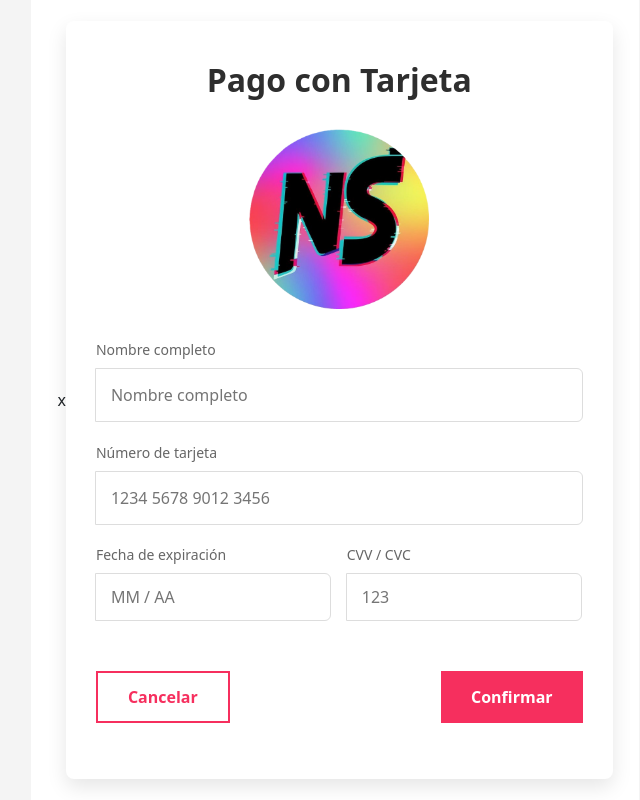
After one commit to Asebs047/NoSignal, a Java web app: page /formularioCarrito.jsp in a window 1280 px wide. The commit adds this page. Shown: the whole page, without its empty margins (305-945 px from the left). Run offline with Tomcat 11, a stand-in JSP engine, Linux system fonts and the light colour scheme.

Commit message:
se agrego formularioCarrito

```diff
--- a/src/main/webapp/Categorialistar.jsp
+++ b/src/main/webapp/Categorialistar.jsp
@@ -148,9 +148,10 @@
             <div class="header-container">
                 <div class="d-flex justify-content-between align-items-center">
                     <h1 class="page-title mb-0">Administración de Categorías</h1>
-                    <a  class="btn btn-light me-3" href="administracion.jsp">Regresar</a>
+
 
                     <div>
+                        <a  class="btn btn-light me-3" href="administracion.jsp">Regresar</a>
                         <span class="badge bg-light text-dark">
                             <i class="fas fa-layer-group me-1"></i> Total: ${listaCategorias.size()} categorías
                         </span>
--- a/src/main/webapp/Productoslistar.jsp
+++ b/src/main/webapp/Productoslistar.jsp
@@ -214,7 +214,6 @@
                         <div>
                             <div class="fw-bold"><%= usuario.getNombre()%></div>
                             <div class="small text-white-50"><%= usuario.getRol().substring(0, 1).toUpperCase() + usuario.getRol().substring(1)%></div>
-                            <a  class="btn btn-light me-3" href="administracion.jsp">Regresar</a>
 
                         </div>
                     </div>
--- a/src/main/webapp/Proveedoreslistar.jsp
+++ b/src/main/webapp/Proveedoreslistar.jsp
@@ -172,7 +172,6 @@
             <div class="header-container">
                 <div class="d-flex justify-content-between align-items-center">
                     <h1 class="page-title mb-0">Administración de Productos</h1>
-                    <a  class="btn btn-light me-3" href="administracion.jsp">Regresar</a>
 
                     <div>
                         <span class="badge bg-light text-dark">
--- /dev/null
+++ b/src/main/webapp/formularioCarrito.jsp
@@ -0,0 +1,305 @@
+x<%--
+    Document   : formularioCarrito
+    Created on : 8/08/2025, 19:12:02
+    Author     : Klopez
+--%>
+
+<%@page contentType="text/html" pageEncoding="UTF-8"%>
+<!DOCTYPE html>
+<html lang="es">
+    <head>
+        <meta charset="utf-8" />
+        <meta name="viewport" content="width=device-width, initial-scale=1" />
+        <title>Formulario Pago con Tarjeta</title>
+        <link href="https://fonts.googleapis.com/css?family=Montserrat:400,700" rel="stylesheet" />
+        <style>
+            * {
+                box-sizing: border-box;
+            }
+
+            html, body {
+                font-family: 'Montserrat', sans-serif;
+                margin: 0;
+                padding: 0;
+                height: 100%;
+                background: #f4f4f4;
+                display: flex;
+                justify-content: center;
+                align-items: center;
+            }
+
+            .checkout-panel {
+                background: white;
+                width: 90%;
+                max-width: 600px;
+                border-radius: 8px;
+                box-shadow: 0 8px 20px rgba(0,0,0,0.1);
+                padding: 40px 30px;
+                display: flex;
+                flex-direction: column;
+                align-items: center;
+            }
+
+            h2.title {
+                margin-bottom: 30px;
+                color: #2e2e2e;
+                font-weight: 700;
+                text-align: center;
+                width: 100%;
+            }
+
+            .card-image {
+                max-width: 180px;
+                margin-bottom: 30px;
+            }
+
+            form {
+                width: 100%;
+            }
+
+            .input-group {
+                margin-bottom: 20px;
+                display: flex;
+                flex-direction: column;
+            }
+
+            label {
+                font-size: 14px;
+                color: #666;
+                margin-bottom: 8px;
+                cursor: pointer;
+            }
+
+            input[type="text"],
+            input[type="password"],
+            input[type="tel"] {
+                padding: 14px 15px;
+                font-size: 16px;
+                border-radius: 6px;
+                border: 1.8px solid #ddd;
+                transition: border-color 0.3s ease;
+                box-sizing: border-box;
+            }
+
+            input[type="text"]:focus,
+            input[type="password"]:focus,
+            input[type="tel"]:focus {
+                border-color: #f62f5e;
+                outline: none;
+                box-shadow: 0 0 6px rgba(246, 47, 94, 0.3);
+            }
+
+            /* Corrección para campos pequeños CVV y fecha alineados */
+            .small-inputs {
+                display: flex;
+                gap: 15px;
+                margin-top: 10px;
+            }
+
+            .small-inputs .input-group {
+                flex: 1;
+                min-width: 0;
+                display: flex;
+                flex-direction: column;
+            }
+
+            .small-inputs label {
+                margin-bottom: 8px;
+                font-size: 14px;
+                color: #666;
+                cursor: pointer;
+                display: flex;           /* Alineamos en fila */
+                align-items: center;     /* Centramos vertical */
+                gap: 5px;                /* Espacio entre texto y tooltip */
+                height: 20px;            /* Altura fija para que no crezca */
+                line-height: 20px;
+            }
+
+            .tooltip {
+                border-bottom: none;     /* Quitamos subrayado porque usaremos flex */
+            }
+
+            .tooltip .tooltiptext {
+                bottom: 125%;
+                left: 50%;
+                margin-left: -80px;
+                width: 160px;
+                background-color: #f62f5e;
+                color: #fff;
+                text-align: center;
+                border-radius: 6px;
+                padding: 7px;
+                position: absolute;
+                z-index: 1;
+                opacity: 0;
+                visibility: hidden;
+                transition: opacity 0.3s;
+                font-weight: normal;
+                font-size: 13px;
+            }
+
+            .tooltip:hover .tooltiptext {
+                opacity: 1;
+                visibility: visible;
+            }
+
+            .small-inputs input[type="text"],
+            .small-inputs input[type="password"] {
+                width: 100%;
+                padding: 14px 15px;
+                font-size: 16px;
+                border-radius: 6px;
+                border: 1.8px solid #ddd;
+                height: 48px; /* Igual altura para ambos */
+                box-sizing: border-box;
+            }
+
+            .small-inputs input[type="text"]:focus,
+            .small-inputs input[type="password"]:focus {
+                border-color: #f62f5e;
+                outline: none;
+                box-shadow: 0 0 6px rgba(246, 47, 94, 0.3);
+            }
+
+            /* Buttons */
+            .panel-footer {
+                display: flex;
+                justify-content: space-between;
+                margin-top: 30px;
+            }
+
+            button {
+                background-color: #f62f5e;
+                border: none;
+                border-radius: 25px;
+                padding: 12px 30px;
+                color: white;
+                font-weight: 700;
+                font-size: 16px;
+                cursor: pointer;
+                transition: background-color 0.3s ease;
+            }
+
+            button:hover {
+                background-color: #d9274f;
+            }
+
+            button.back-btn {
+                background: transparent;
+                color: #f62f5e;
+                border: 2px solid #f62f5e;
+            }
+
+            button.back-btn:hover {
+                background: #f62f5e;
+                color: white;
+            }
+
+            /* Tooltip para CVV */
+            .tooltip {
+                position: relative;
+                display: inline-block;
+                border-bottom: 1px dotted black;
+                cursor: help;
+                color: #f62f5e;
+                font-weight: 700;
+                margin-left: 5px;
+            }
+
+            .tooltip .tooltiptext {
+                visibility: hidden;
+                width: 160px;
+                background-color: #f62f5e;
+                color: #fff;
+                text-align: center;
+                border-radius: 6px;
+                padding: 7px;
+                position: absolute;
+                z-index: 1;
+                bottom: 125%;
+                left: 50%;
+                margin-left: -80px;
+                opacity: 0;
+                transition: opacity 0.3s;
+                font-weight: normal;
+                font-size: 13px;
+            }
+
+            .tooltip:hover .tooltiptext {
+                visibility: visible;
+                opacity: 1;
+            }
+
+            /* Ocultar botón "X" limpiar en inputs tel (Chrome, Edge) */
+            input[type="tel"]::-webkit-clear-button {
+                display: none;
+            }
+            input[type="tel"]::-ms-clear {
+                display: none;
+            }
+
+            /* Responsive */
+            @media (max-width: 480px) {
+                .small-inputs {
+                    flex-direction: column;
+                }
+
+                .small-inputs .input-group {
+                    width: 100%;
+                }
+            }
+        </style>
+        <link href="https://cdn.jsdelivr.net/npm/bootstrap@5.3.7/dist/css/bootstrap.min.css" rel="stylesheet" integrity="sha384-LN+7fdVzj6u52u30Kp6M/trliBMCMKTyK833zpbD+pXdCLuTusPj697FH4R/5mcr" crossorigin="anonymous">
+    </head>
+    <body>
+        <div class="checkout-panel">
+            <h2 class="title">Pago con Tarjeta</h2>
+
+            <img src="images/logo3.png" alt="Visa y Mastercard" class="card-image" />
+
+            <form>
+                <div class="input-group">
+                    <label for="cardholder">Nombre completo</label>
+                    <input type="text" id="cardholder" placeholder="Nombre completo" required />
+                </div>
+
+                <div class="input-group">
+                    <label for="cardnumber">Número de tarjeta</label>
+                    <input
+                        type="tel"
+                        inputmode="numeric"
+                        id="cardnumber"
+                        placeholder="1234 5678 9012 3456"
+                        maxlength="19"
+                        pattern="[0-9 ]{13,19}"
+                        title="Ingresa un número válido"
+                        required
+                        />
+                </div>
+
+                <div class="small-inputs">
+                    <div class="input-group">
+                        <label for="date">Fecha de expiración</label>
+                        <input type="text" id="date" placeholder="MM / AA" maxlength="5" pattern="(0[1-9]|1[0-2])\/?([0-9]{2})" title="Formato MM/AA" required />
+                    </div>
+
+                    <div class="input-group">
+                        <label for="cvv">CVV / CVC
+                            <span class="tooltip">?
+                                <span class="tooltiptext">Código de 3 o 4 dígitos al reverso de tu tarjeta</span>
+                            </span>
+                        </label>
+                        <input type="password" id="cvv" maxlength="4" pattern="\d{3,4}" placeholder="123" required />
+                    </div>
+                </div>
+
+                <div class="panel-footer">
+                    <button type="reset" class="back-btn">Cancelar</button>
+                    <button type="submit" class="next-btn">Confirmar</button>
+                </div>
+            </form>
+        </div>
+
+        <script src="https://cdn.jsdelivr.net/npm/bootstrap@5.3.7/dist/js/bootstrap.bundle.min.js" integrity="sha384-ndDqU0Gzau9qJ1lfW4pNLlhNTkCfHzAVBReH9diLvGRem5+R9g2FzA8ZGN954O5Q" crossorigin="anonymous"></script>
+    </body>
+</html>
--- a/src/main/webapp/listarProveedor.jsp
+++ b/src/main/webapp/listarProveedor.jsp
@@ -163,7 +163,6 @@
             <div class="header-container">
                 <div class="d-flex justify-content-between align-items-center">
                     <h1 class="page-title mb-0">Administración de Proveedores</h1>
-                    <a  class="btn btn-light me-3" href="administracion.jsp">Regresar</a>
 
                     <div>
                         <span class="badge bg-light text-dark">
```
